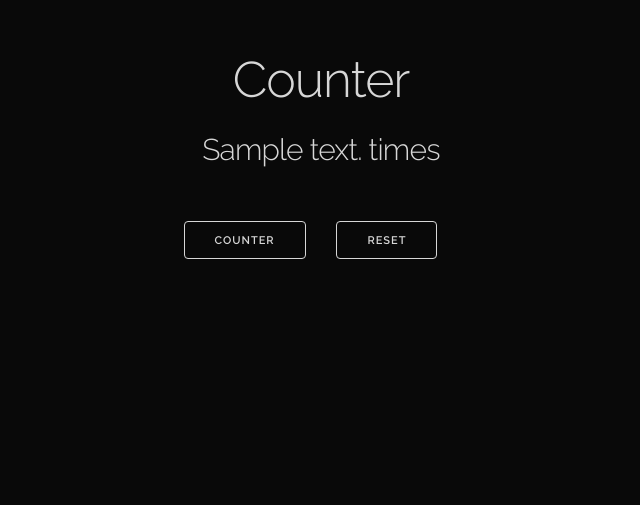
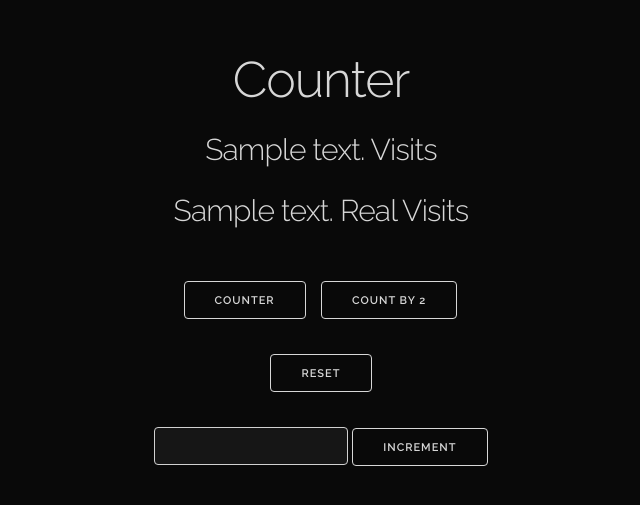
Before and after one commit to evanmschultz/CodingDojo, a Flask app: template Python/flask/core_assignments/Counter/templates/index.jinja2 in a window 1280 px wide. Shown: the top 505 px of the page, without its empty margins (319-959 px from the left). Run offline with Flask 3, Linux system fonts and the light colour scheme; the template is opened without the code that fills it: most values are stand-ins (such as "Sample title", 1, 10 or a date in 2020).

Commit message:
completes counter assignmnt

```diff
--- a/Python/flask/core_assignments/Counter/static/css/skeleton.css
+++ b/Python/flask/core_assignments/Counter/static/css/skeleton.css
@@ -366,8 +366,9 @@ textarea,
 select {
 	height: 38px;
 	padding: 6px 10px; /* The 6px vertically centers text on FF, ignored by Webkit */
-	background-color: #fff;
+	background-color: #161616;
 	border: 1px solid #d1d1d1;
+	color: #d1d1d1;
 	border-radius: 4px;
 	box-shadow: none;
 	box-sizing: border-box;
@@ -523,6 +524,9 @@ form {
 .u-text-center {
 	text-align: center;
 }
+.margin-top {
+	margin-top: 3.3rem;
+}
 
 /* Misc
 –––––––––––––––––––––––––––––––––––––––––––––––––– */
--- a/Python/flask/core_assignments/Counter/templates/index.jinja2
+++ b/Python/flask/core_assignments/Counter/templates/index.jinja2
@@ -41,24 +41,53 @@
 			<h1 class="u-text-center">Counter</h1>
 			<h4 class="u-text-center">{{ visits }}
 				{% if visits == 1 %}
-					time
+					Visit
 				{% else %}
-					times
+					Visits
+				{% endif %}
+			</h4>
+			<h4 class="u-text-center">{{ real_visits }}
+				{% if visits == 1 %}
+					Real Visit
+				{% else %}
+					Real Visits
 				{% endif %}
 			</h4>
 		{# <!-- Button Container
   –––––––––––––––––––––––––––––––––––––––––––––––––– --> #}
 			<div class="container">
-
+				{# <!-- Counter button (increment by 1)
+  	–––––––––––––––––––––––––––––––––––––––––––––––––– --> #}
 				<div class="one-half column">
-					<form action="/increment" method="post">
+					<form action="/increment?amount=1" method="post">
 						<button class="button u-pull-right" onclick="buttonClicked(this)">Counter</button>
 					</form>
 				</div>
 
+				{# <!-- Count by 2 button (increment by 2)
+  	–––––––––––––––––––––––––––––––––––––––––––––––––– --> #}
 				<div class="one-half column">
+					<form action="/increment?amount=2" method="post">
+						<button class="button u-pull-left" onclick="buttonClicked(this)">Count by 2</button>
+					</form>
+				</div>
+				{# <!-- Reset button (clear visits in session dictionary)
+  	–––––––––––––––––––––––––––––––––––––––––––––––––– --> #}
+				<div class="u-text-center">
 					<form action="/reset" method="post">
-						<button class="button u-pull-left" onclick="buttonClicked(this)">Reset</button>
+						<button class="button margin-top" onclick="buttonClicked(this)">Reset</button>
+					</form>
+				</div>
+
+				{# <!-- Increment by form (increment by amount user inputs)
+  	–––––––––––––––––––––––––––––––––––––––––––––––––– --> #}
+				<div class="u-text-center">
+					<form action="/increment_by" method="post">
+						<input name="increment_by" type="number" min="1" required>
+
+						<button type="submit" class="button" onclick="buttonClicked(this)">
+							Increment
+  						</button>
 					</form>
 				</div>
 
```
Also changed, not shown: Python/flask/core_assignments/Counter/server.py (+48 -7 lines).
